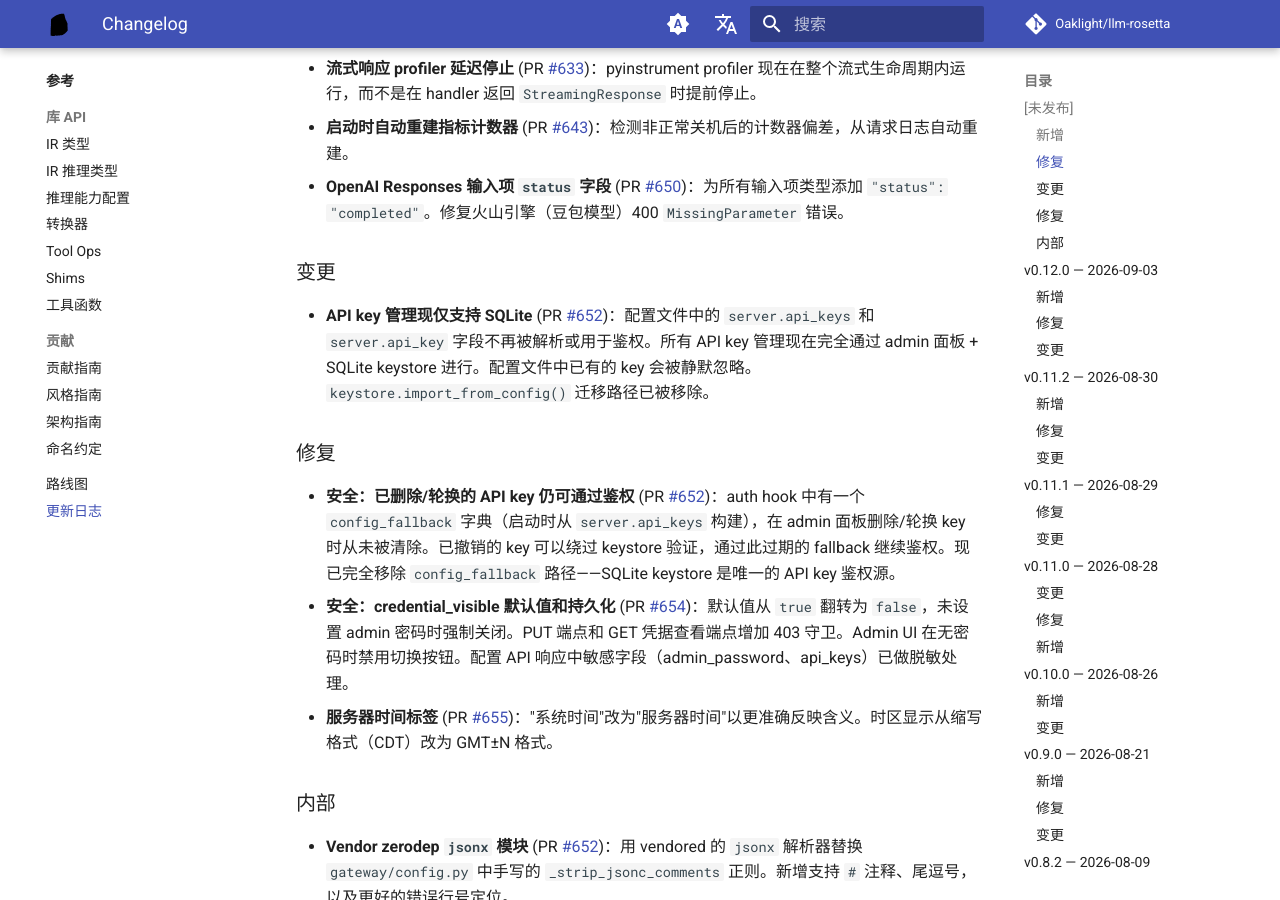
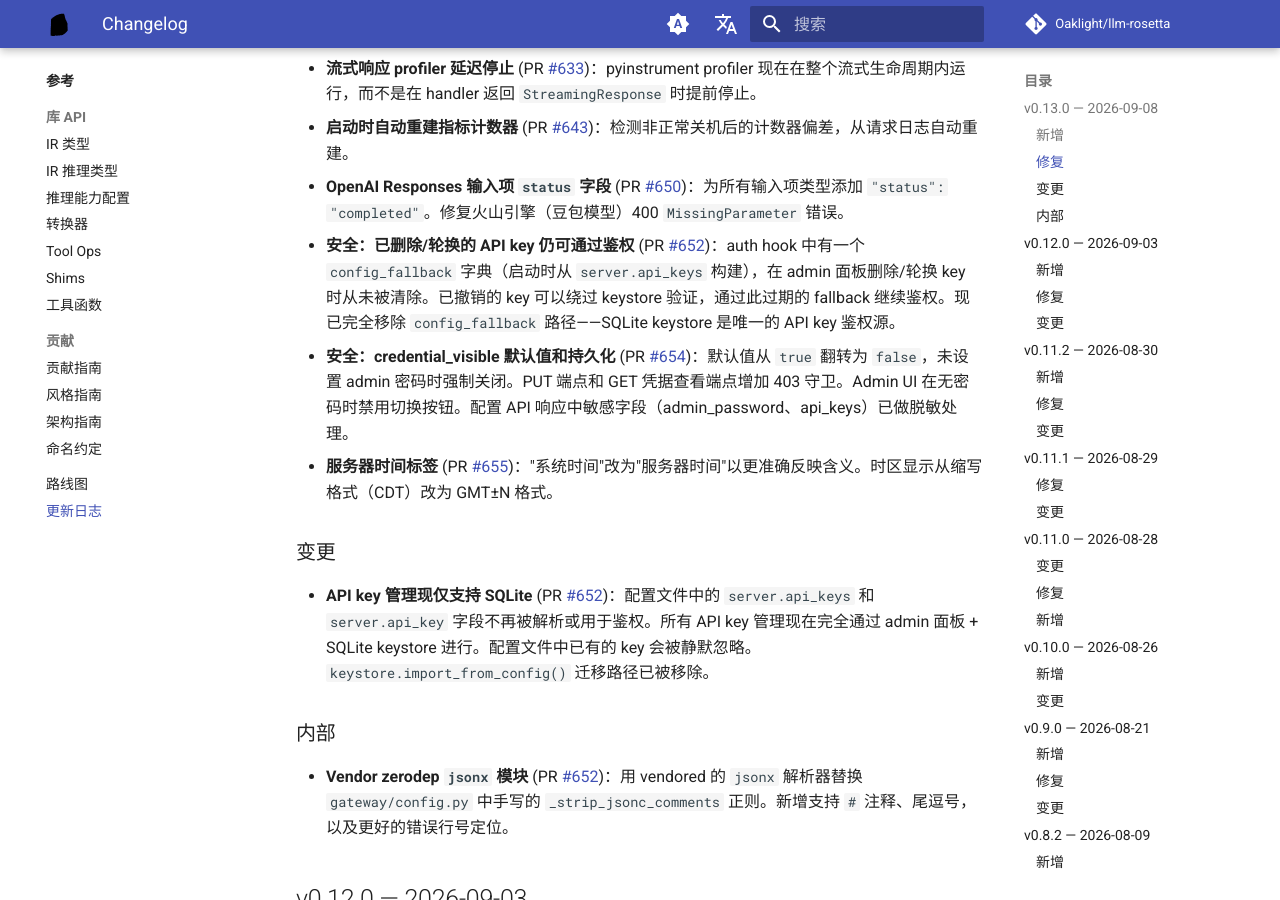
Before and after one commit to Oaklight/llm-rosetta, an MkDocs documentation site: the page built from docs/changelog.md, in a window 1280 px wide and 900 px high, scrolled down 1856 px. Built offline with MkDocs 1.6.1 and Material for MkDocs 9.7.7, drawn with Linux system fonts in a browser that asks for light colours; comment, search, counter and statistics services are not loaded; some of the changed text lies outside the part shown.

Commit message:
docs: v0.13.0 变更日志——合并重复修复节

```diff
--- a/docs/changelog.md
+++ b/docs/changelog.md
@@ -6,7 +6,7 @@ title: Changelog
 
 All notable changes to LLM-Rosetta are documented here. This project follows [Keep a Changelog](https://keepachangelog.com/) conventions.
 
-## [未发布]
+## v0.13.0 — 2026-09-08
 
 ### 新增
 
@@ -36,15 +36,13 @@ All notable changes to LLM-Rosetta are documented here. This project follows [Ke
 - **启动时自动重建指标计数器** (PR [#643](https://github.com/Oaklight/llm-rosetta/pull/643))：检测非正常关机后的计数器偏差，从请求日志自动重建。
 - **OpenAI Responses 输入项 `status` 字段** (PR [#650](https://github.com/Oaklight/llm-rosetta/pull/650))：为所有输入项类型添加 `"status": "completed"`。修复火山引擎（豆包模型）400 `MissingParameter` 错误。
 
+- **安全：已删除/轮换的 API key 仍可通过鉴权** (PR [#652](https://github.com/Oaklight/llm-rosetta/pull/652))：auth hook 中有一个 `config_fallback` 字典（启动时从 `server.api_keys` 构建），在 admin 面板删除/轮换 key 时从未被清除。已撤销的 key 可以绕过 keystore 验证，通过此过期的 fallback 继续鉴权。现已完全移除 `config_fallback` 路径——SQLite keystore 是唯一的 API key 鉴权源。
+- **安全：credential_visible 默认值和持久化** (PR [#654](https://github.com/Oaklight/llm-rosetta/pull/654))：默认值从 `true` 翻转为 `false`，未设置 admin 密码时强制关闭。PUT 端点和 GET 凭据查看端点增加 403 守卫。Admin UI 在无密码时禁用切换按钮。配置 API 响应中敏感字段（admin_password、api_keys）已做脱敏处理。
+- **服务器时间标签** (PR [#655](https://github.com/Oaklight/llm-rosetta/pull/655))："系统时间"改为"服务器时间"以更准确反映含义。时区显示从缩写格式（CDT）改为 GMT±N 格式。
+
 ### 变更
 
 - **API key 管理现仅支持 SQLite** (PR [#652](https://github.com/Oaklight/llm-rosetta/pull/652))：配置文件中的 `server.api_keys` 和 `server.api_key` 字段不再被解析或用于鉴权。所有 API key 管理现在完全通过 admin 面板 + SQLite keystore 进行。配置文件中已有的 key 会被静默忽略。`keystore.import_from_config()` 迁移路径已被移除。
-
-### 修复
-
-- **安全：已删除/轮换的 API key 仍可通过鉴权** (PR [#652](https://github.com/Oaklight/llm-rosetta/pull/652))：auth hook 中有一个 `config_fallback` 字典（启动时从 `server.api_keys` 构建），在 admin 面板删除/轮换 key 时从未被清除。已撤销的 key 可以绕过 keystore 验证，通过此过期的 fallback 继续鉴权。现已完全移除 `config_fallback` 路径——SQLite keystore 是唯一的 API key 鉴权源。
-- **安全：credential_visible 默认值和持久化** (PR [#654](https://github.com/Oaklight/llm-rosetta/pull/654))：默认值从 `true` 翻转为 `false`，未设置 admin 密码时强制关闭。PUT 端点和 GET 凭据查看端点增加 403 守卫。Admin UI 在无密码时禁用切换按钮。配置 API 响应中敏感字段（admin_password、api_keys）已做脱敏处理。
-- **服务器时间标签** (PR [#655](https://github.com/Oaklight/llm-rosetta/pull/655))："系统时间"改为"服务器时间"以更准确反映含义。时区显示从缩写格式（CDT）改为 GMT±N 格式。
 
 ### 内部
 
```
